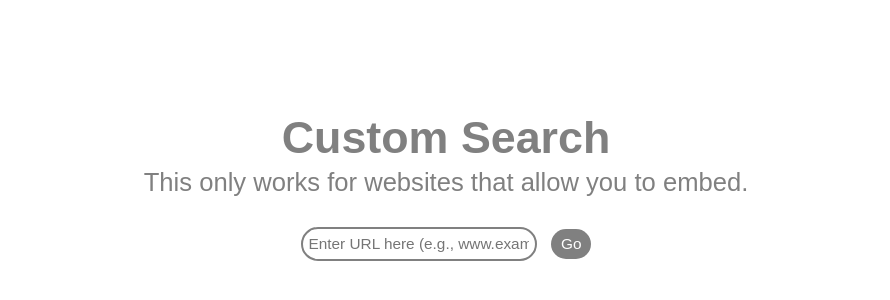
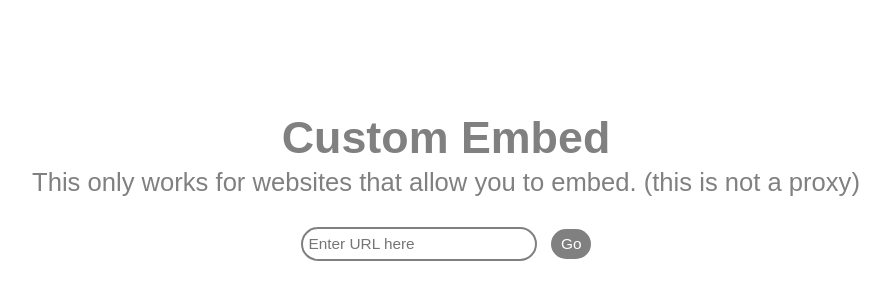
Before and after one commit to idkwhatthisislmao/customsearch, a plain HTML site: page index.html in a window 1280 px wide. Shown: the part 214-514 px from the top of the page, without its empty margins (194-1084 px from the left). Drawn offline with Linux system fonts and the light colour scheme.

Commit message:
Update index.html

```diff
--- a/index.html
+++ b/index.html
@@ -3,7 +3,7 @@
 <head>
     <meta charset="UTF-8">
     <meta name="viewport" content="width=device-width, initial-scale=1.0">
-    <title>Custom Search</title>
+    <title>Custom Embed</title>
     <style>
         body {
             margin: 0;
@@ -49,10 +49,10 @@
 </head>
 <body>
 
-    <h1>Custom Search</h1>
-    <p>This only works for websites that allow you to embed.</p>
+    <h1>Custom Embed</h1>
+    <p>This only works for websites that allow you to embed. (this is not a proxy)</p>
     <div>
-        <input type="text" id="urlInput" placeholder="Enter URL here (e.g., www.example.com)" />
+        <input type="text" id="urlInput" placeholder="Enter URL here" />
         <button onclick="redirect()">Go</button>
     </div>
 
```
